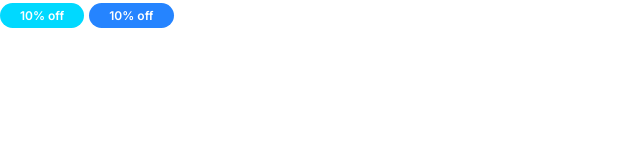
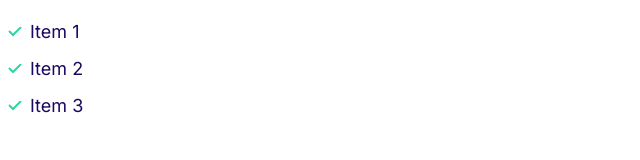
Before and after one commit to TarakaKoda/cloudbee, a plain HTML site: page index.html in a window 1280 px wide. Shown: the whole page, without its empty margins (0-640 px from the left). Drawn offline with Linux system fonts and the light colour scheme.

Commit message:
Build the list components.

```diff
--- a/css/styles.css
+++ b/css/styles.css
@@ -1,5 +1,5 @@
-/* Typography */
-
+/* Typography
+========================================================================== */
 html {
     /* 62.5% of 16Px = 10px */
     font-size: 62.5%;
@@ -58,8 +58,8 @@ p {
         font-size: 2.4rem;
     }
 }
-
-/* Links */
+/* Links
+========================================================================== */
 a {
     text-decoration: none;
 }
@@ -87,7 +87,8 @@ a {
     }
 }
 
-/* Badges */
+/* Badges
+========================================================================== */
 .badge {
     border-radius: 20px;
     color: #fff;
@@ -118,3 +119,32 @@ a {
         font-size: 1.2rem;
     }
 }
+
+/* Lists
+========================================================================== */
+.list {
+    list-style: none;
+    padding-left: 0;
+    color: var(--color-headings)
+}
+
+.link--inline .list__items {
+    display: inline-block;
+    margin-right: 2rem;
+}
+
+.list--tick {
+     list-style-image: url(../images/tick.svg);
+     padding-left: 3rem;
+}
+
+.list--tick .list__items {
+    padding-left: 0.5rem;
+    margin-bottom: 1rem;
+}
+
+@media screen and (min-width: 1024px) {
+    .list--tick .list__items {
+        padding-left: 0;
+    }
+}
--- a/index.html
+++ b/index.html
@@ -13,7 +13,10 @@
     <link rel="stylesheet" href="css/styles.css" />
   </head>
   <body>
-    <span class="badge badge--secondary badge--small">10% off</span>
-    <span class="badge badge--primary badge--small">10% off</span>
+    <ul class="list list--tick">
+      <li class="list__items">Item 1</li>
+      <li class="list__items">Item 2</li>
+      <li class="list__items">Item 3</li>
+    </ul>
   </body>
 </html>
```
Also changed, not shown: components/lists.html (added, +10 -0 lines), images/tick.svg (added).
